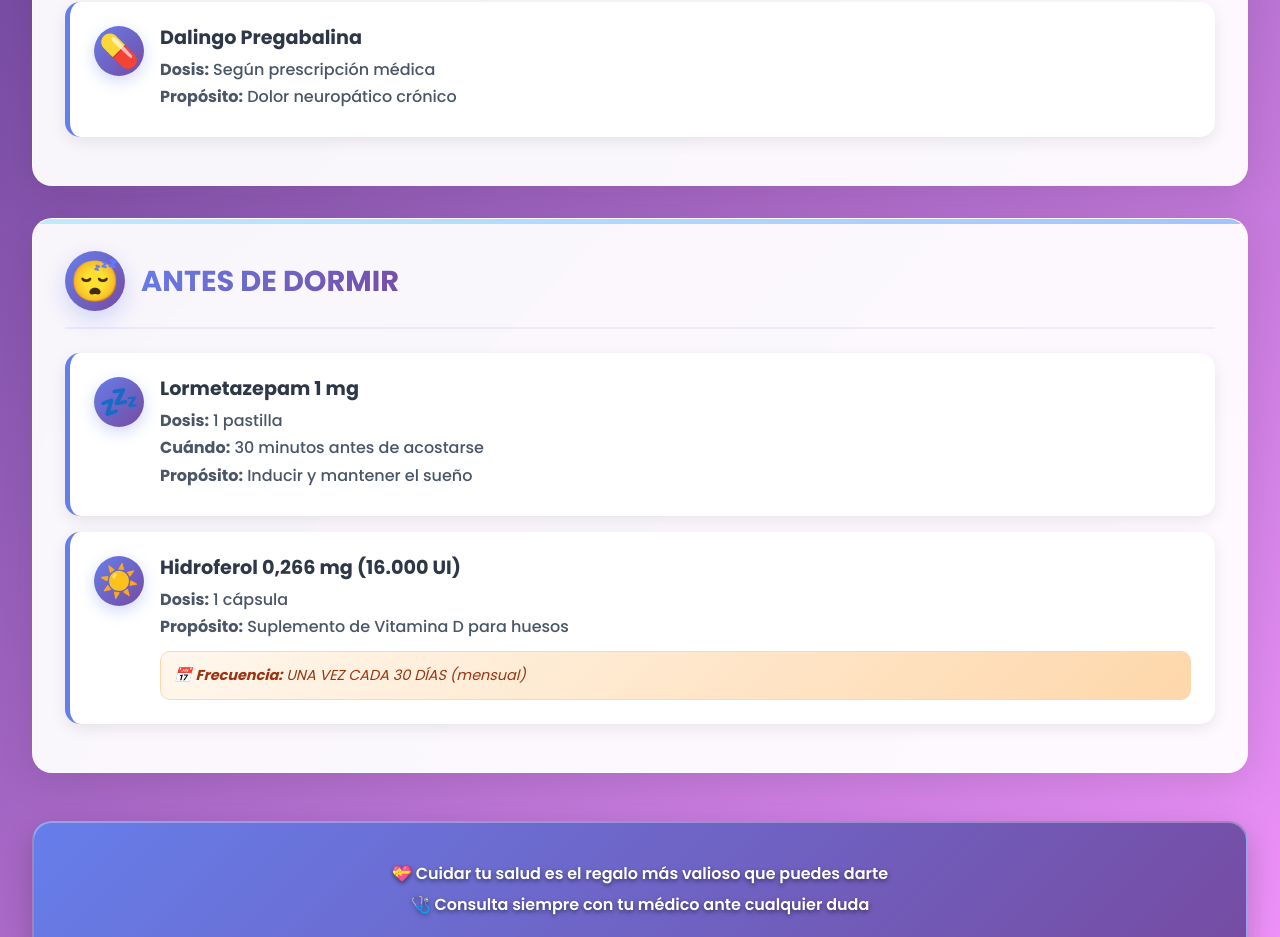
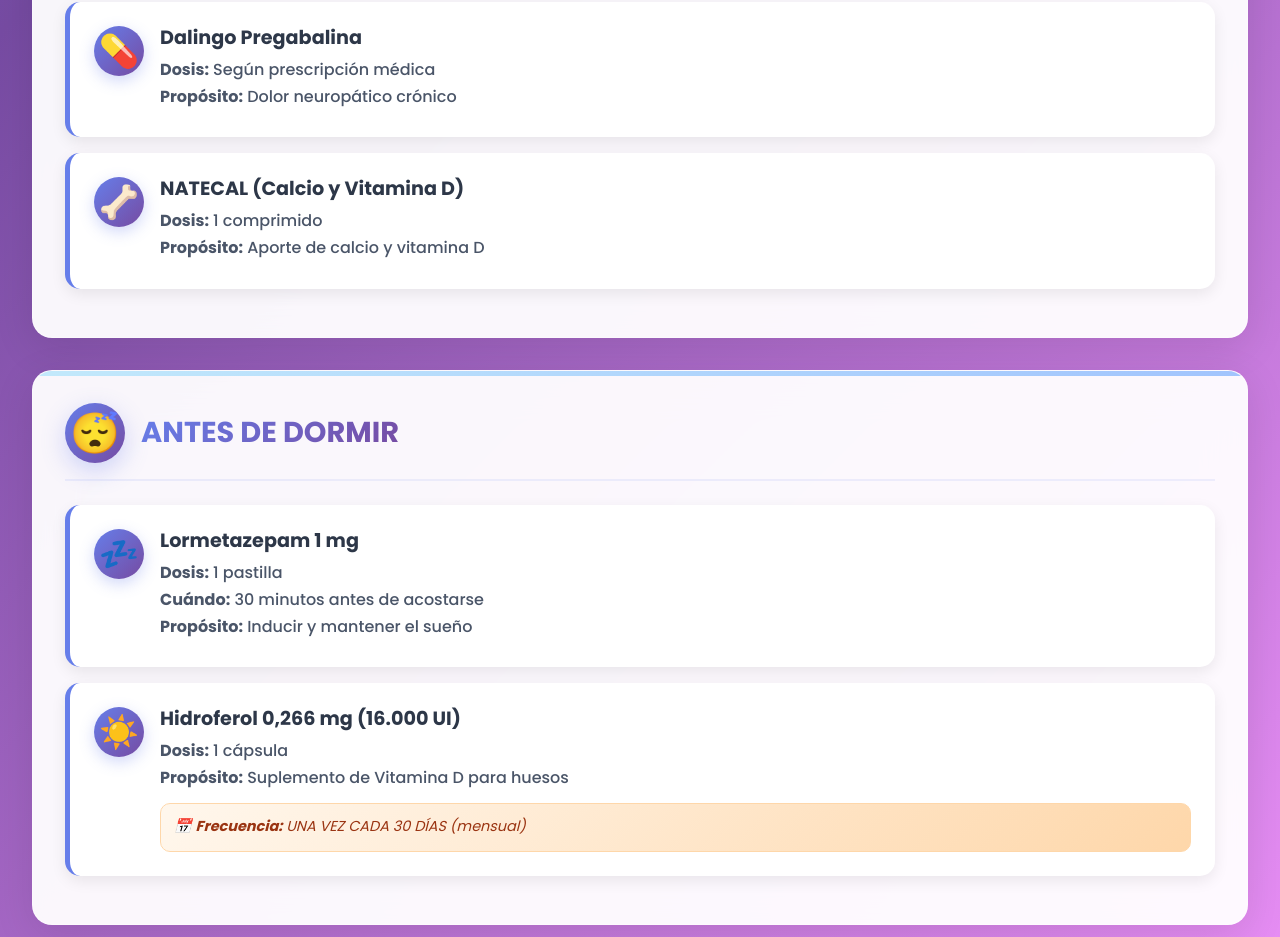
Before and after one commit to alberavi/medicamento, a plain HTML site: page index.html in a window 1280 px wide. Shown: the part 2354-3291 px from the top of the page. Drawn offline with nearby package versions, Linux system fonts and the light colour scheme.

Commit message:
Update index.html

```diff
--- a/index.html
+++ b/index.html
@@ -756,6 +756,19 @@
                         </div>
                     </div>
                 </div>
+                 <!-- Icono de HUESO para Natecal D -->
+                <div class="med-item" data-med-id="natecal-cena">
+                    <div class="med-content">
+                        <div class="med-icon">
+                            🦴
+                        </div>
+                        <div class="med-details">
+                            <div class="med-name">NATECAL (Calcio y Vitamina D)</div>
+                            <div class="med-info"><strong>Dosis:</strong> 1 comprimido</div>
+                            <div class="med-info"><strong>Propósito:</strong> Aporte de calcio y vitamina D</div>
+                        </div>
+                    </div>
+                </div>
             </div>
         </div>
 
```
